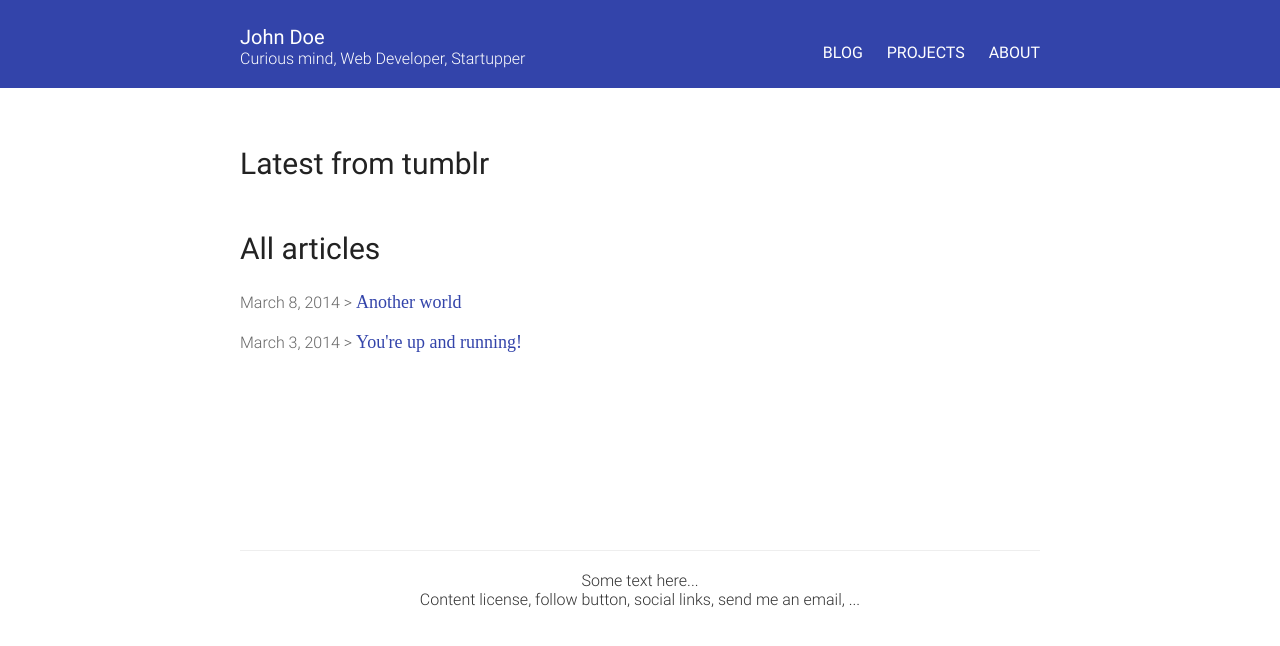
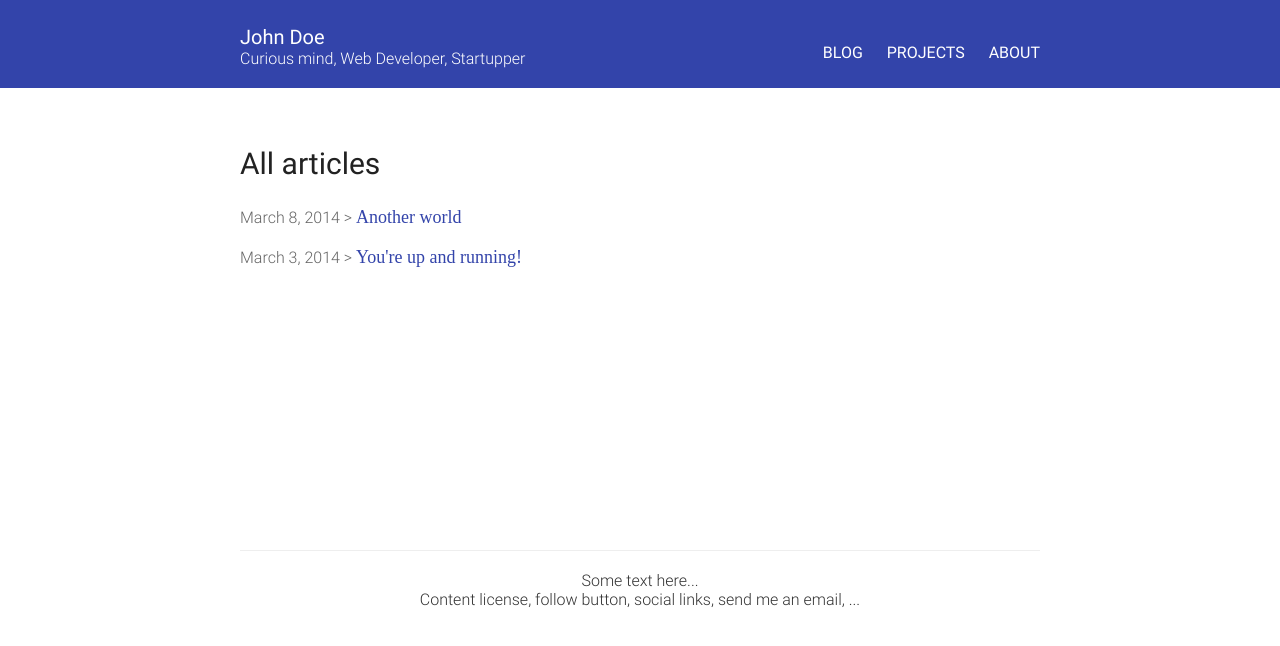
Before and after one commit to pirafrank/Jekyll-Blue, a Jekyll site: the page built from pages/blog.html, in a window 1280 px wide. Shown: the top 646 px of the page. Built offline with Jekyll 4.4.1, drawn with Linux system fonts in a browser that asks for light colours; some web fonts are replaced; Markdown is read by kramdown in place of the engine named in the settings.

Commit message:
removed tumblr section in /blog

```diff
--- a/pages/blog.html
+++ b/pages/blog.html
@@ -6,9 +6,6 @@ show_title: false
 ---
 
 <div>
-  <h3>Latest from tumblr</h3>
-  <h2></h2>
-
   <h3>All articles</h3>
 
   <div style="font-family: 'Merriweather', serif;">
```
